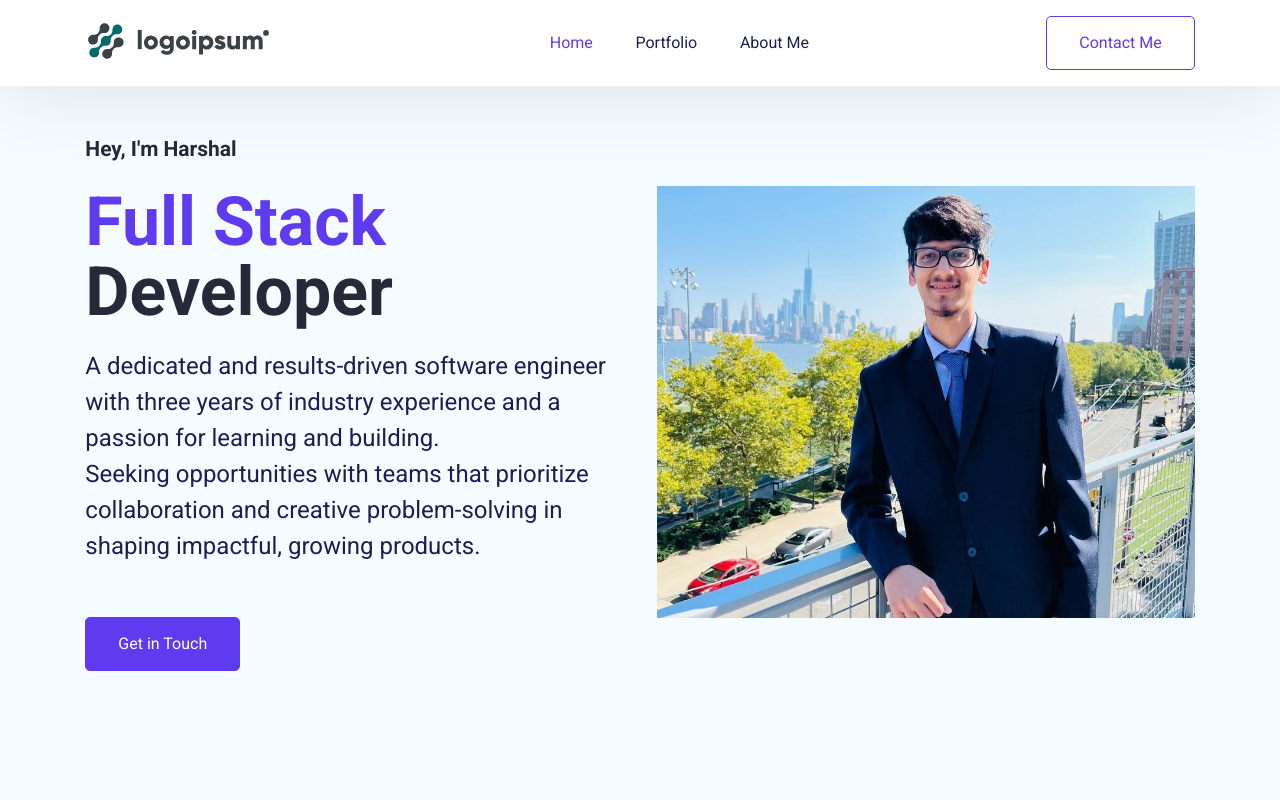
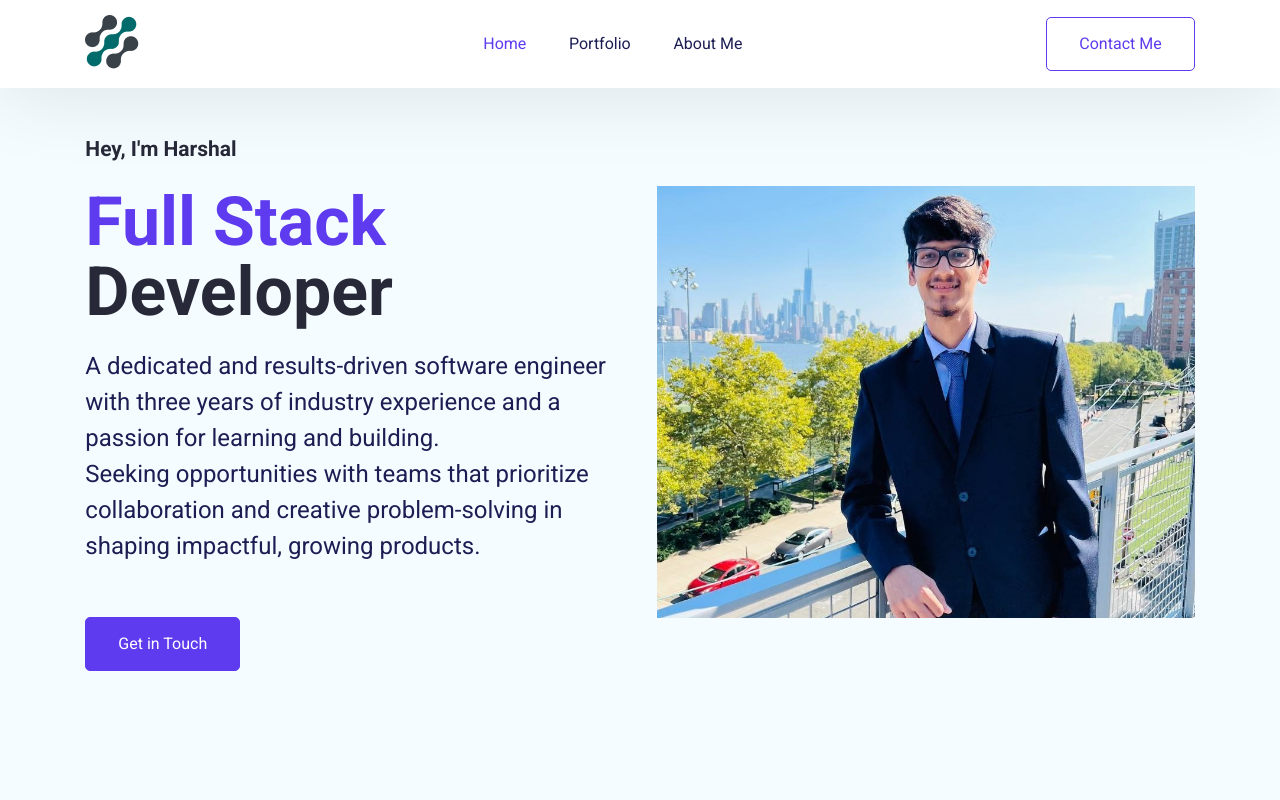
Before and after one commit to VaidyaHarshal/PersonalPortfolio, a React (Create React App) app: page / in a window 1280 px wide. Shown: the top 800 px of the page. Built offline with nearby package versions, Linux system fonts and the light colour scheme.

Commit message:
Changed logo and social media links

```diff
--- a/src/Pages/Home/Footer.jsx
+++ b/src/Pages/Home/Footer.jsx
@@ -6,7 +6,7 @@ function Footer() {
         <footer className='footer--container'>
             <div className='footer--link--container'>
                 <div>
-                    <img src='./img/logo.svg' alt='Logoipsum' />
+                    <img src='./logo.png' alt='Portfolio' />
                 </div>
                 <div className='footer--items'>
                     <ul>
@@ -68,7 +68,7 @@ function Footer() {
                     <ul>
                         <li>
                             <a
-                                href='https://www.facebook.com/'
+                                href='https://www.facebook.com/harshal.vaidya.10/'
                                 className='navbar--content'
                                 target='_blank'
                                 rel='noreferrer'
@@ -89,7 +89,7 @@ function Footer() {
                         </li>
                         <li>
                             <a
-                                href='https://www.instagram.com/'
+                                href='https://www.instagram.com/harshal_vaidya3695/'
                                 className='navbar--content'
                                 target='_blank'
                                 rel='noreferrer'
@@ -112,7 +112,7 @@ function Footer() {
                         </li>
                         <li>
                             <a
-                                href='https://www.twitter.com/'
+                                href='https://twitter.com/tofu3695'
                                 className='navbar--content'
                                 target='_blank'
                                 rel='noreferrer'
@@ -133,7 +133,7 @@ function Footer() {
                         </li>
                         <li>
                             <a
-                                href='https://www.linkedin.com/'
+                                href='https://www.linkedin.com/in/harshal-vaidya/'
                                 className='navbar--content'
                                 target='_blank'
                                 rel='noreferrer'
@@ -159,7 +159,7 @@ function Footer() {
             </div>
             <hr className='divider' />
             <div className='footer--content--container'>
-                <p className='footer--content'>Made with 💖 by John</p>
+                <p className='footer--content'>Made with 💖 by Harshal</p>
                 <div className='footer--social--icon'>
                     <ul>
                         <li>
--- a/src/Pages/Home/Navbar.jsx
+++ b/src/Pages/Home/Navbar.jsx
@@ -34,7 +34,7 @@ function Navbar() {
     return (
         <nav className={`navbar ${navActive ? 'active' : ''}`}>
             <div>
-                <img src='./img/logo.svg' alt='Logoipsum' />
+                <img src='./logo.png' alt='MyPortfolio' />
             </div>
             <a
                 className={`nav__hamburger ${navActive ? 'active' : ''}`}
```
